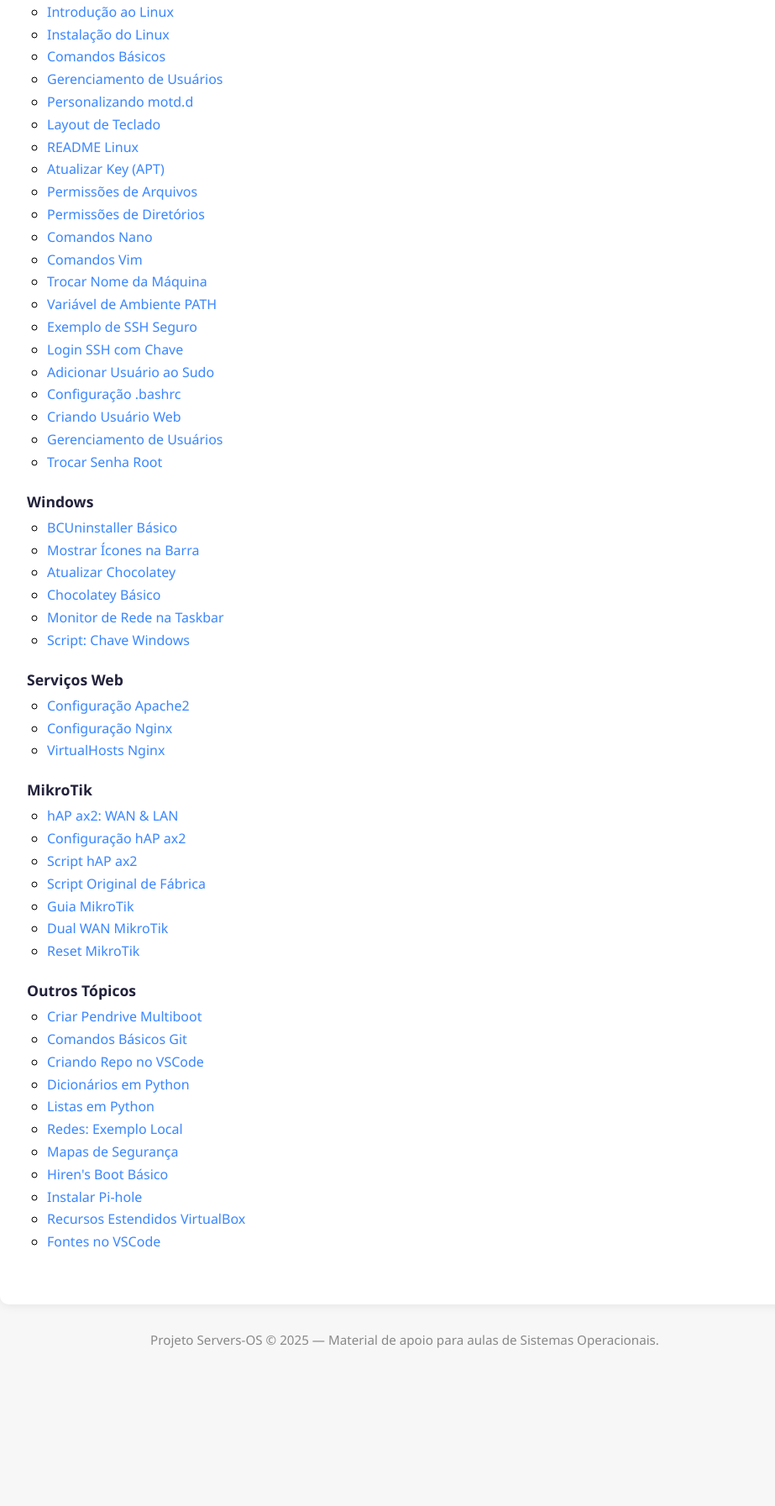
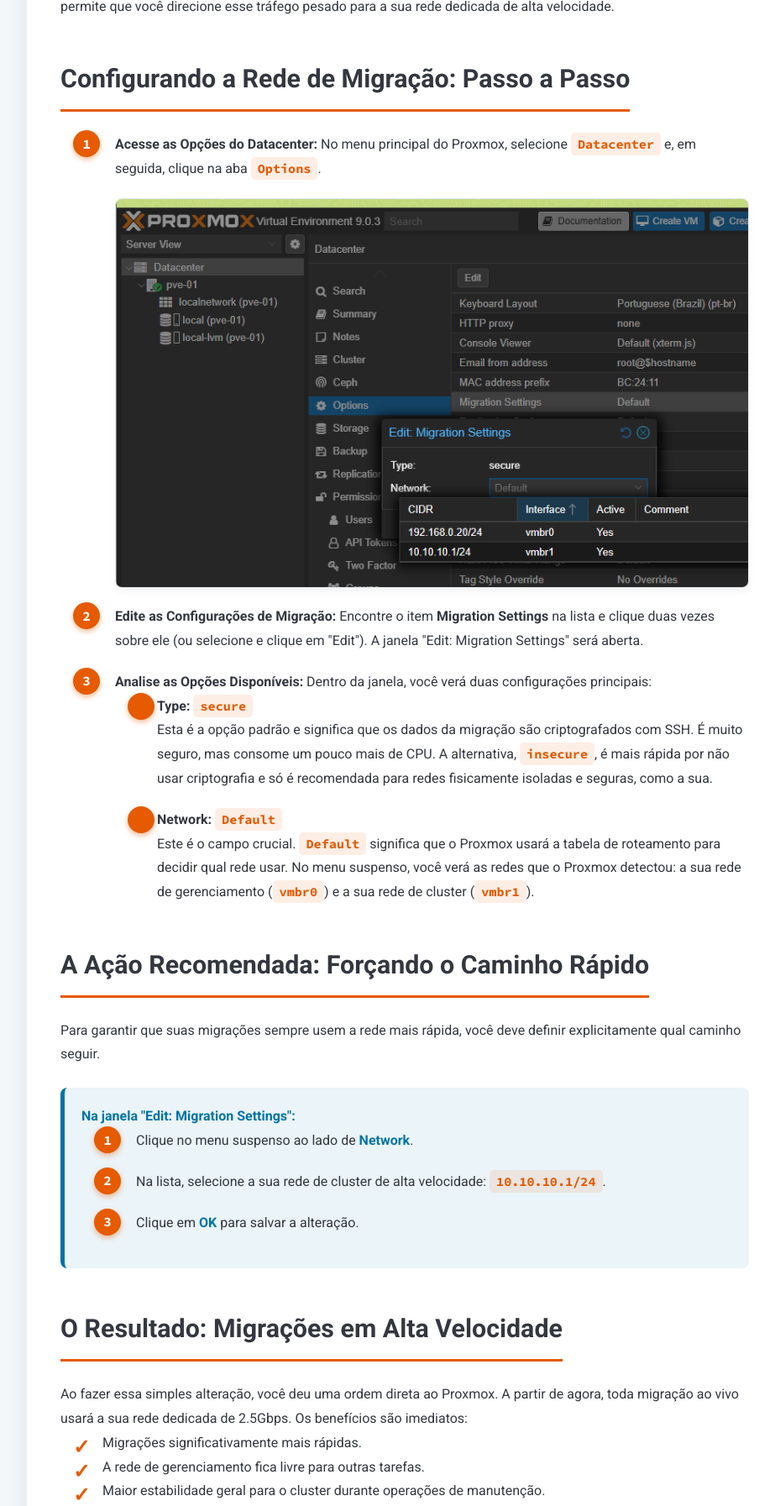
Before and after one commit to MichelZero/servers-OS, a plain HTML site: page index.html in a window 1280 px wide. Shown: the part 618-2411 px from the top of the page at 84% size, without its empty margins (158-1081 px from the left). Before the commit the page ends 2238 px from the top, so only its background shows below. Drawn offline with Linux system fonts and the light colour scheme.

Commit message:
Add files via upload
up

```diff
--- /dev/null
+++ b/estilos.css
@@ -0,0 +1,193 @@
+/*
+ * TEMA: PROXMOX MODERN LIGHT
+ * Um design claro, profissional e vibrante inspirado na identidade visual do Proxmox.
+ */
+
+/* -- Paleta de Cores e Variáveis Globais -- */
+:root {
+    --cor-fundo: #f4f7f9; /* Um cinza muito claro para o fundo da página */
+    --cor-fundo-container: #ffffff; /* Branco puro para o container principal */
+    --cor-texto: #333740; /* Um cinza escuro para o texto, para boa legibilidade */
+    --cor-primaria: #E65A00; /* Laranja oficial do Proxmox */
+    --cor-secundaria: #0073A8; /* Um azul profissional para complementar */
+    --cor-borda: #e1e8ed; /* Um cinza claro para bordas suaves */
+    --cor-fundo-codigo: #2d2d2d; /* Fundo escuro para blocos de código, para alto contraste */
+    --cor-texto-codigo: #f1f1f1; /* Texto claro para o código */
+    --sombra: 0 8px 30px rgba(0, 0, 0, 0.08); /* Sombra mais suave e pronunciada */
+}
+
+/* -- Configurações Gerais -- */
+* {
+    margin: 0;
+    padding: 0;
+    box-sizing: border-box;
+}
+
+body {
+    font-family: 'Roboto', sans-serif;
+    background-color: var(--cor-fundo);
+    color: var(--cor-texto);
+    line-height: 1.8; /* Mais espaço entre linhas para conforto na leitura */
+    padding: 20px;
+}
+
+/* -- Container Principal -- */
+.container {
+    max-width: 900px;
+    margin: 40px auto;
+    padding: 40px;
+    background-color: var(--cor-fundo-container);
+    border-radius: 16px; /* Bordas mais arredondadas */
+    box-shadow: var(--sombra);
+    transition: transform 0.3s ease, box-shadow 0.3s ease;
+}
+
+.container:hover {
+    transform: translateY(-5px);
+    box-shadow: 0 12px 40px rgba(0, 0, 0, 0.1);
+}
+
+/* -- Cabeçalho -- */
+header {
+    text-align: center;
+    border-bottom: 1px solid var(--cor-borda);
+    padding-bottom: 25px;
+    margin-bottom: 40px;
+}
+
+h1 {
+    color: var(--cor-primaria);
+    font-size: 2.8em;
+    margin-bottom: 15px;
+    font-weight: 700;
+}
+
+.subtitle {
+    color: var(--cor-secundaria);
+    font-size: 1.2em;
+    font-style: normal; /* Look mais limpo sem itálico */
+}
+
+/* -- Seções e Títulos -- */
+section {
+    margin-bottom: 45px;
+}
+
+h2 {
+    color: var(--cor-texto);
+    border-bottom: 3px solid var(--cor-primaria);
+    display: inline-block; /* Faz a borda se ajustar ao tamanho do texto */
+    padding-bottom: 8px;
+    margin-bottom: 25px;
+    font-size: 1.9em;
+}
+
+/* -- Listas Estilizadas -- */
+ol {
+    list-style: none;
+    counter-reset: step-counter; /* Inicia um contador para a lista */
+    padding-left: 15px;
+}
+
+ol li {
+    counter-increment: step-counter; /* Incrementa o contador a cada item */
+    margin-bottom: 20px;
+    position: relative;
+    padding-left: 50px; /* Espaço para o número estilizado */
+}
+
+ol li::before {
+    content: counter(step-counter); /* Exibe o número do contador */
+    position: absolute;
+    left: 0;
+    top: -3px;
+    background-color: var(--cor-primaria);
+    color: white;
+    width: 32px;
+    height: 32px;
+    border-radius: 50%; /* Círculo perfeito */
+    display: flex;
+    justify-content: center;
+    align-items: center;
+    font-weight: bold;
+    font-family: 'Source Code Pro', monospace;
+    box-shadow: 0 3px 6px rgba(230, 90, 0, 0.4);
+}
+
+ul {
+    list-style: none;
+    padding-left: 15px;
+}
+
+ul li {
+    position: relative;
+    padding-left: 35px;
+}
+
+ul li::before {
+    content: '✓'; /* Um checkmark para listas não ordenadas */
+    position: absolute;
+    left: 0;
+    top: -2px;
+    color: var(--cor-primaria);
+    font-weight: bold;
+    font-size: 1.5em;
+}
+
+/* -- Blocos de Código -- */
+pre {
+    background-color: var(--cor-fundo-codigo);
+    border-radius: 8px;
+    padding: 20px;
+    overflow-x: auto;
+    margin-top: 20px;
+}
+
+code {
+    font-family: 'Source Code Pro', monospace;
+    color: var(--cor-texto-codigo);
+    font-size: 0.95em;
+}
+
+/* Código Inline */
+code:not(pre > code) {
+    background-color: rgba(230, 90, 0, 0.1); /* Fundo laranja bem claro */
+    color: var(--cor-primaria);
+    padding: 4px 8px;
+    border-radius: 5px;
+    font-weight: bold;
+}
+
+/* -- Bloco de Aviso -- */
+.aviso {
+    background-color: rgba(0, 115, 168, 0.08); /* Fundo azul bem claro */
+    border-left: 5px solid var(--cor-secundaria);
+    padding: 20px;
+    margin-top: 25px;
+    border-radius: 8px;
+}
+
+.aviso strong {
+    color: var(--cor-secundaria);
+}
+
+/* -- Estilo para Imagens do Tutorial -- */
+.tutorial-image {
+    max-width: 100%; /* Garante que a imagem seja responsiva */
+    height: auto; /* Mantém a proporção da imagem */
+    margin-top: 20px; /* Espaço entre o texto e a imagem */
+    border: 1px solid var(--cor-borda);
+    border-radius: 8px; /* Bordas arredondadas */
+    box-shadow: 0 4px 10px rgba(0, 0, 0, 0.05); /* Sombra suave */
+    display: block; /* Garante que a margem funcione corretamente */
+}
+
+/* -- Rodapé -- */
+footer {
+    text-align: center;
+    margin-top: 40px;
+    padding-top: 25px;
+    border-top: 1px solid var(--cor-borda);
+    font-size: 0.9em;
+    color: #a0a0a0;
+}
--- a/index.html
+++ b/index.html
@@ -1,111 +1,96 @@
 <!DOCTYPE html>
-<html lang="pt-BR">
+<html lang="pt-br">
 <head>
     <meta charset="UTF-8">
     <meta name="viewport" content="width=device-width, initial-scale=1.0">
-    <title>Servers-OS: Guia de Administração Linux e Windows</title>
-    <link rel="stylesheet" href="style.css">
+    <title>Guia de Otimização: Configurando a Rede de Migração no Proxmox</title>
+    <link rel="stylesheet" href="estilos.css">
+    <link rel="preconnect" href="https://fonts.googleapis.com">
+    <link rel="preconnect" href="https://fonts.gstatic.com" crossorigin>
+    <link href="https://fonts.googleapis.com/css2?family=Roboto:wght@400;700&family=Source+Code+Pro:wght@400;700&display=swap" rel="stylesheet">
 </head>
 <body>
+
+    <div class="container">
         <header>
-        <h1>Servers-OS</h1>
-        <p>Comandos, dicas e roteiros para administração de sistemas Linux e Windows</p>
+            <h1>Otimizando seu Cluster: A Rede de Migração</h1>
+            <p class="subtitle">Garanta a máxima performance e estabilidade para suas migrações ao vivo.</p>
         </header>
+
         <main>
-        <div class="intro">
-            Explore os tópicos para acessar guias, scripts e dicas práticas sobre administração de servidores Linux, Windows e outros sistemas.
-            Este repositório reúne anotações de aulas e experiências reais, organizadas para consulta rápida e aprendizado contínuo.
-            O conteúdo é atualizado periodicamente — contribuições e sugestões são bem-vindas!
-        </div>
-        <div class="alert-info">
-            <p><strong>Nota:</strong> Este repositório é um material de apoio para aulas de Desenvolvimento, Sistemas Operacionais, Redes de Computadores, e Segurança da Informação. As informações são baseadas em experiências práticas e podem ser atualizadas com frequência.</p>
-        </div>
-        <div class="alert-info">
-            <p><strong>Obs:</strong> Muitos arquivos ainda estão em formato Markdown.</p>
-        </div>
-        <div class="alert-info">
-            <p><strong><mark>Alerta:</mark></strong> Este repositório não é um material oficial e pode conter erros ou informações desatualizadas. Utilize por sua conta e risco.</p>
-        </div>
-        <nav>
-            <ul class="dir-list">
+            <section id="conceito">
+                <h2>Entendendo a Migração ao Vivo</h2>
+                <p>
+                    A <strong>Migração ao Vivo (Live Migration)</strong> é um dos recursos mais poderosos do Proxmox. Ela permite mover uma Máquina Virtual (VM) ou Contêiner (CT) de um servidor físico (nó) para outro <strong>sem desligá-la</strong>. Para que isso aconteça, todo o conteúdo da memória RAM da VM precisa ser copiado pela rede.
+                </p>
+                <p>
+                    Essa tarefa gera um tráfego de rede extremamente intenso. Se essa transferência ocorrer pela sua rede principal, ela pode deixar outras aplicações lentas e até mesmo afetar a estabilidade do cluster. A tela <strong>"Migration Settings"</strong> permite que você direcione esse tráfego pesado para a sua rede dedicada de alta velocidade.
+                </p>
+            </section>
+
+            <section id="passo-a-passo">
+                <h2>Configurando a Rede de Migração: Passo a Passo</h2>
+                <ol>
                     <li>
-                    <span class="dir-title">Linux</span>
-                    <ul class="file-list">
-                        <li><a href="linux/introducao.md">Introdução ao Linux</a></li>
-                        <li><a href="linux/instalacao.md">Instalação do Linux</a></li>
-                        <li><a href="linux/comandos-basicos-linux.md">Comandos Básicos</a></li>
-                        <li><a href="linux/gerenciamento-usuarios.md">Gerenciamento de Usuários</a></li>
-                        <li><a href="linux/criando-update-motd.d.md">Personalizando motd.d</a></li>
-                        <li><a href="linux/layout-teclado.md">Layout de Teclado</a></li>
-                        <li><a href="linux/README.md">README Linux</a></li>
-                        <li><a href="linux/apt/atualizar-key.md">Atualizar Key (APT)</a></li>
-                        <li><a href="linux/arquivos/permissoes-arq.md">Permissões de Arquivos</a></li>
-                        <li><a href="linux/arquivos/permissoes-dir.md">Permissões de Diretórios</a></li>
-                        <li><a href="linux/editor/comando-basico-nano.md">Comandos Nano</a></li>
-                        <li><a href="linux/editor/comandos-basico-vim.md">Comandos Vim</a></li>
-                        <li><a href="linux/sistema/trocar-nome-maquina.md">Trocar Nome da Máquina</a></li>
-                        <li><a href="linux/sistema/Variavel-de-Ambiente-PATH.md">Variável de Ambiente PATH</a></li>
-                        <li><a href="linux/ssh/exemplo-conf-seguro-ssh.md">Exemplo de SSH Seguro</a></li>
-                        <li><a href="linux/ssh/ssh-login-key.md">Login SSH com Chave</a></li>
-                        <li><a href="linux/usuarios/adicionar-usuario-sudo.md">Adicionar Usuário ao Sudo</a></li>
-                        <li><a href="linux/usuarios/config.bashrc.md">Configuração .bashrc</a></li>
-                        <li><a href="linux/usuarios/criando-usuario-web.md">Criando Usuário Web</a></li>
-                        <li><a href="linux/usuarios/gerenciamento-usuarios.md">Gerenciamento de Usuários</a></li>
-                        <li><a href="linux/usuarios/senha-root-trocar.md">Trocar Senha Root</a></li>
+                        <strong>Acesse as Opções do Datacenter:</strong>
+                        No menu principal do Proxmox, selecione <code>Datacenter</code> e, em seguida, clique na aba <code>Options</code>.
+                        <img src="Screenshot_1.png" alt="Tela de Opções do Datacenter no Proxmox" class="tutorial-image">
+                    </li>
+                    <li>
+                        <strong>Edite as Configurações de Migração:</strong>
+                        Encontre o item <strong>Migration Settings</strong> na lista e clique duas vezes sobre ele (ou selecione e clique em "Edit"). A janela "Edit: Migration Settings" será aberta.
+                    </li>
+                    <li>
+                        <strong>Analise as Opções Disponíveis:</strong>
+                        Dentro da janela, você verá duas configurações principais:
+                        <ul>
+                            <li>
+                                <strong>Type: <code>secure</code></strong>
+                                <br>
+                                Esta é a opção padrão e significa que os dados da migração são criptografados com SSH. É muito seguro, mas consome um pouco mais de CPU. A alternativa, <code>insecure</code>, é mais rápida por não usar criptografia e só é recomendada para redes fisicamente isoladas e seguras, como a sua.
+                            </li>
+                            <li>
+                                <strong>Network: <code>Default</code></strong>
+                                <br>
+                                Este é o campo crucial. <code>Default</code> significa que o Proxmox usará a tabela de roteamento para decidir qual rede usar. No menu suspenso, você verá as redes que o Proxmox detectou: a sua rede de gerenciamento (<code>vmbr0</code>) e a sua rede de cluster (<code>vmbr1</code>).
+                            </li>
                         </ul>
                     </li>
-                <li>
-                    <span class="dir-title">Windows</span>
-                    <ul class="file-list">
-                        <li><a href="windows/basico-BCUninstaller.md">BCUninstaller Básico</a></li>
-                        <li><a href="windows/mostrar-icons-bt.md">Mostrar Ícones na Barra</a></li>
-                        <li><a href="windows/Chocolatey/atualizar-choco.md">Atualizar Chocolatey</a></li>
-                        <li><a href="windows/Chocolatey/basico-Chocolatey.md">Chocolatey Básico</a></li>
-                        <li><a href="windows/taskbar/monitor-rede.md">Monitor de Rede na Taskbar</a></li>
-                        <li><a href="windows/terminal/chave_windows.py">Script: Chave Windows</a></li>
+                </ol>
+            </section>
+
+            <section id="acao">
+                <h2>A Ação Recomendada: Forçando o Caminho Rápido</h2>
+                <p>
+                    Para garantir que suas migrações sempre usem a rede mais rápida, você deve definir explicitamente qual caminho seguir.
+                </p>
+                <div class="aviso">
+                    <strong>Na janela "Edit: Migration Settings":</strong>
+                    <ol>
+                        <li>Clique no menu suspenso ao lado de <strong>Network</strong>.</li>
+                        <li>Na lista, selecione a sua rede de cluster de alta velocidade: <strong><code>10.10.10.1/24</code></strong>.</li>
+                        <li>Clique em <strong>OK</strong> para salvar a alteração.</li>
+                    </ol>
+                </div>
+            </section>
+
+            <section id="resultado">
+                <h2>O Resultado: Migrações em Alta Velocidade</h2>
+                <p>
+                    Ao fazer essa simples alteração, você deu uma ordem direta ao Proxmox. A partir de agora, toda migração ao vivo usará a sua rede dedicada de 2.5Gbps. Os benefícios são imediatos:
+                </p>
+                <ul>
+                    <li>Migrações significativamente mais rápidas.</li>
+                    <li>A rede de gerenciamento fica livre para outras tarefas.</li>
+                    <li>Maior estabilidade geral para o cluster durante operações de manutenção.</li>
                 </ul>
-                </li>
-                <li>
-                    <span class="dir-title">Serviços Web</span>
-                    <ul class="file-list">
-                        <li><a href="Apache2/configurancao-apache2.md">Configuração Apache2</a></li>
-                        <li><a href="nginx/configuracao-nginx.md">Configuração Nginx</a></li>
-                        <li><a href="nginx/configurando-skel-virtualhosts.md">VirtualHosts Nginx</a></li>
-                    </ul>
-                </li>
-                <li>
-                    <span class="dir-title">MikroTik</span>
-                    <ul class="file-list">
-                        <li><a href="MikroTik/hap-ax2-conf-wan-lan.md">hAP ax2: WAN & LAN</a></li>
-                        <li><a href="MikroTik/configuracao-hap-ax2/configuracao-hapax2.md">Configuração hAP ax2</a></li>
-                        <li><a href="MikroTik/configuracao-hap-ax2/script-hapax2.md">Script hAP ax2</a></li>
-                        <li><a href="MikroTik/configuracao-inicial-hap-ax2/script-original.txt">Script Original de Fábrica</a></li>
-                        <li><a href="MikroTik/guia-mikrotik/index.html">Guia MikroTik</a></li>
-                        <li><a href="MikroTik/mikrotik-dual-wan/index.html">Dual WAN MikroTik</a></li>
-                        <li><a href="MikroTik/reset-mikrotik/index.html">Reset MikroTik</a></li>
-                    </ul>
-                </li>
-                <li>
-                    <span class="dir-title">Outros Tópicos</span>
-                    <ul class="file-list">
-                        <li><a href="boot/Criar-Pendrive-Bootavel-VáriosSO.md">Criar Pendrive Multiboot</a></li>
-                        <li><a href="git/comandos-basicos-git.md">Comandos Básicos Git</a></li>
-                        <li><a href="git/criando-repor-vcscode.md">Criando Repo no VSCode</a></li>
-                        <li><a href="Python/dic-adicionar.md">Dicionários em Python</a></li>
-                        <li><a href="Python/lista-adicionar.md">Listas em Python</a></li>
-                        <li><a href="redes/local-01.html">Redes: Exemplo Local</a></li>
-                        <li><a href="security/maps/index.html">Mapas de Segurança</a></li>
-                        <li><a href="util/basico-Hirens.md">Hiren's Boot Básico</a></li>
-                        <li><a href="util/instalar-pihole.md">Instalar Pi-hole</a></li>
-                        <li><a href="VirtualBox/recursos-estendidos.md">Recursos Estendidos VirtualBox</a></li>
-                        <li><a href="VSCode/fontes-editor-terminal.md">Fontes no VSCode</a></li>
-                    </ul>
-                </li>
-            </ul>
-        </nav>
+            </section>
         </main>
+
         <footer>
-        <p>Projeto Servers-OS &copy; 2025 &mdash; Material de apoio para aulas de Sistemas Operacionais.</p>
+            <p>Guia de configuração para um homelab Proxmox.</p>
         </footer>
+    </div>
+
 </body>
 </html>
```
Also changed, not shown: Screenshot_1.png (added). Lines whose indentation alone changed are shown as unchanged.
